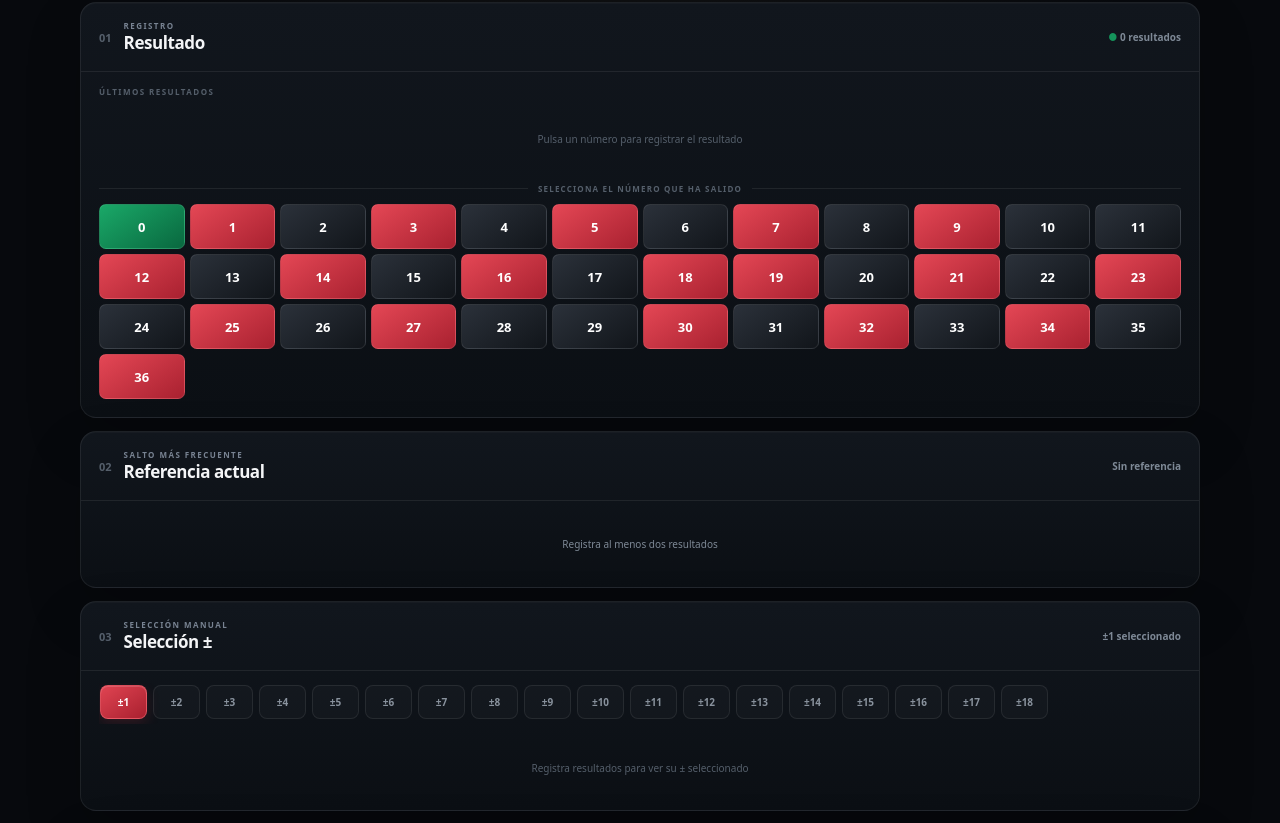
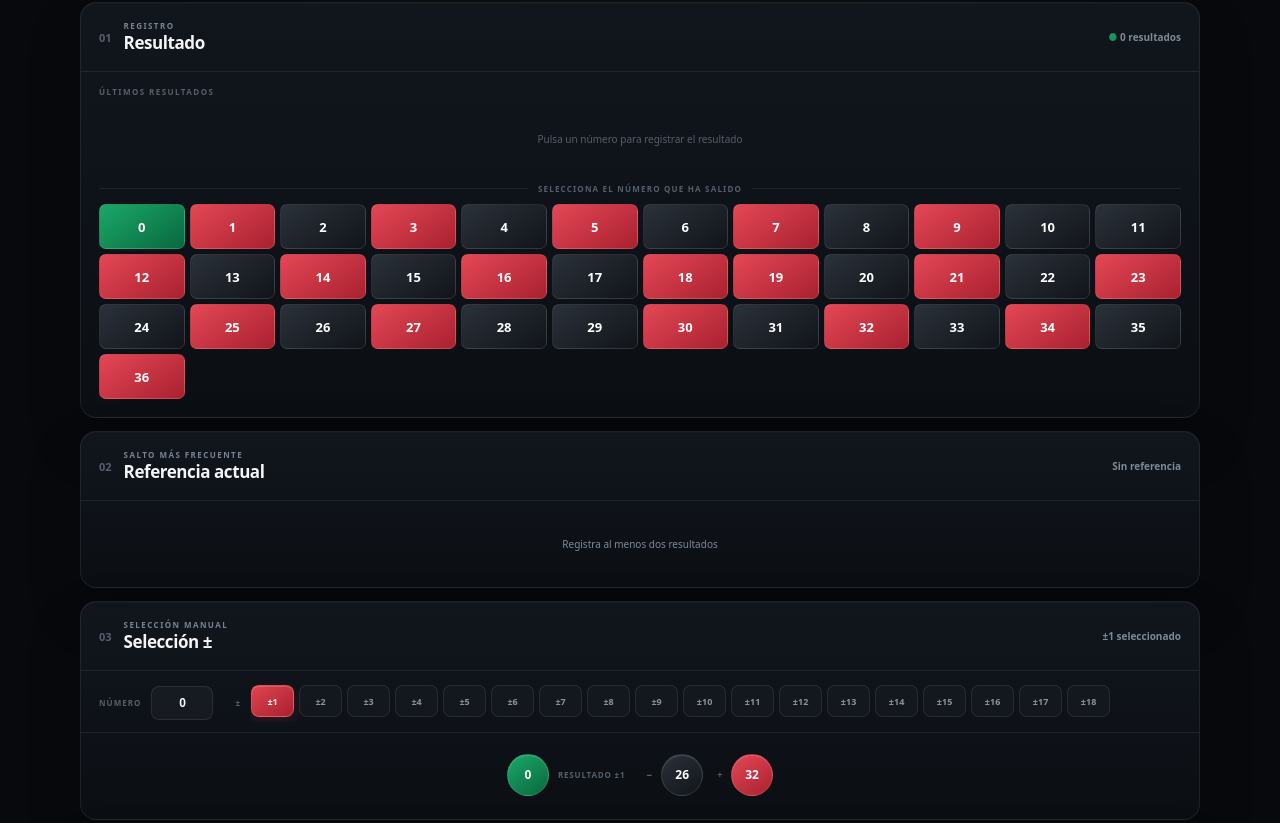
Before and after one commit to eddsix/Saltos-ruleta, a plain HTML site: page index.html in a window 1280 px wide. Shown: the part 103-926 px from the top of the page. Drawn offline with Linux system fonts and the light colour scheme.

Commit message:
Add files via upload

```diff
--- a/app.js
+++ b/app.js
@@ -7,8 +7,9 @@ const LEGACY_KEYS=["europeanRouletteJumpTracker.v10","europeanRouletteJumpTracke
 let results=[],jumps=[];
 const $=id=>document.getElementById(id);
 const resultHistory=$("resultHistory"),jumpHistory=$("jumpHistory"),numberGrid=$("numberGrid"),detectedGrid=$("detectedGrid"),resultCount=$("resultCount"),jumpCount=$("jumpCount"),detectedCount=$("detectedCount"),frequencyList=$("frequencyList"),frequencyCount=$("frequencyCount"),undoResult=$("undoResult"),clearHistory=$("clearHistory"),referenceNumbers=$("referenceNumbers"),referenceJump=$("referenceJump");
-const selectedJumpGrid=$("selectedJumpGrid"),selectedJumpList=$("selectedJumpList"),selectedJumpMetric=$("selectedJumpMetric");
+const selectedJumpGrid=$("selectedJumpGrid"),selectedJumpResult=$("selectedJumpResult"),selectedJumpMetric=$("selectedJumpMetric"),selectedResultNumber=$("selectedResultNumber");
 let selectedMagnitude=1;
+let selectedResult=0;
 function color(n){return n===0?"green":REDS.has(n)?"red":"black"}
 function calculateJump(previous,current){const previousIndex=WHEEL.indexOf(previous),currentIndex=WHEEL.indexOf(current);if(previousIndex===-1||currentIndex===-1)return null;let value=currentIndex-previousIndex;if(value>18)value-=37;if(value<-18)value+=37;return value}
 function rebuildJumps(){const rebuilt=[];for(let i=0;i<results.length-1;i++){const value=calculateJump(results[i+1],results[i]);if(value!==null)rebuilt.push(value)}return rebuilt}
@@ -120,7 +121,7 @@ function getReferenceEvaluations(){
   return evaluations;
 }
 function renderSelectedJump(){
-  if(!selectedJumpGrid||!selectedJumpList)return;
+  if(!selectedJumpGrid||!selectedJumpResult)return;
   selectedJumpGrid.innerHTML="";
   for(let n=1;n<=18;n++){
     const b=document.createElement("button");
@@ -131,23 +132,30 @@ function renderSelectedJump(){
     selectedJumpGrid.appendChild(b);
   }
   selectedJumpMetric.textContent=`±${selectedMagnitude} seleccionado`;
-  selectedJumpList.innerHTML="";
-  if(!results.length){
-    const empty=document.createElement("div");empty.className="selected-jump-empty";empty.textContent="Registra resultados para ver su ± seleccionado";selectedJumpList.appendChild(empty);return;
-  }
-  results.forEach(result=>{
-    const idx=WHEEL.indexOf(result);
-    const plus=WHEEL[(idx+selectedMagnitude)%37];
-    const minus=WHEEL[(idx-selectedMagnitude+37)%37];
-    const row=document.createElement("div");row.className="selected-jump-row";
-    const resultEl=document.createElement("div");resultEl.className=`selected-result ${color(result)}`;resultEl.textContent=result;
-    const minusLabel=document.createElement("div");minusLabel.className="selected-side";minusLabel.textContent="−";
-    const minusEl=document.createElement("div");minusEl.className="selected-number";minusEl.textContent=minus;
-    const plusLabel=document.createElement("div");plusLabel.className="selected-side";plusLabel.textContent="+";
-    const plusEl=document.createElement("div");plusEl.className="selected-number";plusEl.textContent=plus;
-    row.append(resultEl,minusLabel,minusEl,plusLabel,plusEl);selectedJumpList.appendChild(row);
-  });
+  const idx=WHEEL.indexOf(selectedResult);
+  if(idx<0){selectedJumpResult.innerHTML="";return;}
+  const plus=WHEEL[(idx+selectedMagnitude)%37];
+  const minus=WHEEL[(idx-selectedMagnitude+37)%37];
+  selectedJumpResult.innerHTML="";
+  const query=document.createElement("div");query.className="selected-query";
+  const source=document.createElement("div");source.className=`selected-result ${color(selectedResult)}`;source.textContent=selectedResult;
+  const label=document.createElement("span");label.className="selected-query-label";label.textContent=`RESULTADO ±${selectedMagnitude}`;
+  query.append(source,label);
+  const minusWrap=document.createElement("div");minusWrap.className="selected-target";
+  const minusSign=document.createElement("span");minusSign.className="selected-side";minusSign.textContent="−";
+  const minusEl=document.createElement("div");minusEl.className=`selected-number ${color(minus)}`;minusEl.textContent=minus;
+  minusWrap.append(minusSign,minusEl);
+  const plusWrap=document.createElement("div");plusWrap.className="selected-target";
+  const plusSign=document.createElement("span");plusSign.className="selected-side";plusSign.textContent="+";
+  const plusEl=document.createElement("div");plusEl.className=`selected-number ${color(plus)}`;plusEl.textContent=plus;
+  plusWrap.append(plusSign,plusEl);
+  selectedJumpResult.append(query,minusWrap,plusWrap);
 }
+selectedResultNumber.addEventListener("input",()=>{
+  const value=Number(selectedResultNumber.value);
+  if(Number.isInteger(value)&&value>=0&&value<=36){selectedResult=value;renderSelectedJump()}
+});
+
 function render(){renderResults();renderJumps();renderDetected();renderFrequency();renderReference();renderSelectedJump()}
 undoResult.addEventListener("click",()=>{if(results.length){results.shift();jumps=rebuildJumps();saveData();render()}});
 clearHistory.addEventListener("click",()=>{results=[];jumps=[];saveData();render()});
--- a/index.html
+++ b/index.html
@@ -37,9 +37,16 @@
     <span id="selectedJumpMetric" class="metric">±1 seleccionado</span>
   </div>
   <div class="selected-jump-controls">
-    <div id="selectedJumpGrid" class="selected-jump-grid"></div>
+    <div class="selected-number-control">
+      <label for="selectedResultNumber">NÚMERO</label>
+      <input id="selectedResultNumber" type="number" min="0" max="36" value="0" inputmode="numeric" aria-label="Número a consultar">
+    </div>
+    <div class="selected-jump-picker">
+      <span class="selected-picker-label">±</span>
+      <div id="selectedJumpGrid" class="selected-jump-grid"></div>
+    </div>
   </div>
-  <div id="selectedJumpList" class="selected-jump-list"></div>
+  <div id="selectedJumpResult" class="selected-jump-result"></div>
 </section>
 
 <section class="panel">
--- a/style.css
+++ b/style.css
@@ -13,19 +13,25 @@ main{display:grid;gap:13px}.panel{border:1px solid var(--line);border-radius:16p
 .reference-result-wrap{flex-basis:100%;display:flex;justify-content:center;align-items:center;gap:9px;margin-top:2px}.reference-result-label{color:var(--dim);font-size:8px;font-weight:700;letter-spacing:.12em}.reference-result-badge{font-size:10px;letter-spacing:.1em;padding:5px 9px;border-radius:999px;border:1px solid rgba(255,255,255,.12)}.reference-result-badge.win{color:#79e0ad;background:rgba(21,148,91,.1);border-color:rgba(21,148,91,.35)}.reference-result-badge.loss{color:#ff9da6;background:rgba(223,57,73,.08);border-color:rgba(223,57,73,.28)}.reference-result-badge:not(.win):not(.loss){color:var(--muted)}.reference-performance{display:flex;align-items:center;gap:10px;margin-top:10px;padding-top:9px;border-top:1px solid var(--line);font-size:9px}.reference-performance span{color:var(--dim);font-weight:700;letter-spacing:.08em}.reference-performance strong{font-size:10px}
 @media(max-width:650px){.reference-result-wrap{margin-top:0}.reference-performance{flex-wrap:wrap;gap:7px}}
 
-/* Selección ±: selector compacto, independiente del resto de módulos. */
-.selected-jump-controls{padding:12px 18px 10px}
-.selected-jump-grid{display:flex;align-items:center;gap:6px;overflow-x:auto;scrollbar-width:none;padding:2px 1px 5px}
+/* Resultado ±: consulta individual, sin listar el historial completo. */
+.selected-jump-controls{padding:12px 18px 10px;display:flex;align-items:center;gap:22px;border-bottom:1px solid var(--line)}
+.selected-number-control{display:flex;align-items:center;gap:10px;flex:0 0 auto}
+.selected-number-control label,.selected-picker-label{color:var(--dim);font-size:8px;font-weight:800;letter-spacing:.13em}
+.selected-number-control input{width:62px;height:34px;padding:0 8px;border-radius:8px;border:1px solid rgba(255,255,255,.09);background:rgba(255,255,255,.035);color:#fff;font-size:12px;font-weight:800;text-align:center;outline:none}
+.selected-number-control input:focus{border-color:rgba(200,170,112,.45);box-shadow:0 0 0 2px rgba(200,170,112,.08)}
+.selected-number-control input::-webkit-outer-spin-button,.selected-number-control input::-webkit-inner-spin-button{-webkit-appearance:none;margin:0}
+.selected-number-control input[type=number]{-moz-appearance:textfield}
+.selected-jump-picker{display:flex;align-items:center;gap:9px;min-width:0;flex:1}
+.selected-jump-grid{display:flex;align-items:center;gap:5px;overflow-x:auto;scrollbar-width:none;padding:2px 1px 5px;min-width:0}
 .selected-jump-grid::-webkit-scrollbar{display:none}
-.selected-jump-btn{flex:0 0 auto;min-width:47px;height:34px;padding:0 9px;border-radius:8px;border:1px solid rgba(255,255,255,.08);background:rgba(255,255,255,.025);color:#89929d;font-size:10px;font-weight:800;cursor:pointer;transition:.12s}
+.selected-jump-btn{flex:0 0 auto;min-width:43px;height:32px;padding:0 8px;border-radius:8px;border:1px solid rgba(255,255,255,.08);background:rgba(255,255,255,.025);color:#89929d;font-size:9px;font-weight:800;cursor:pointer;transition:.12s}
 .selected-jump-btn:hover{background:rgba(255,255,255,.06);color:#dce1e6}
 .selected-jump-btn.active{color:#fff;background:linear-gradient(145deg,#e04452,#a9202f);border-color:rgba(255,117,128,.48);box-shadow:0 5px 14px rgba(223,57,73,.16),inset 0 1px rgba(255,255,255,.15)}
-.selected-jump-list{padding:7px 18px 15px;display:flex;flex-direction:column}
-.selected-jump-empty{min-height:54px;display:grid;place-items:center;color:var(--dim);font-size:10px}
-.selected-jump-row{min-height:54px;display:grid;grid-template-columns:72px 34px minmax(28px,1fr) 34px minmax(28px,1fr);align-items:center;gap:10px;border-bottom:1px solid var(--line)}
-.selected-jump-row:last-child{border-bottom:0}
-.selected-result{width:40px;height:40px;border-radius:50%;display:grid;place-items:center;color:#fff;font-size:12px;font-weight:800;border:1px solid rgba(255,255,255,.12);box-shadow:inset 0 1px rgba(255,255,255,.12)}
-.selected-label{color:var(--dim);font-size:8px;font-weight:700;letter-spacing:.08em}
-.selected-number{font-size:13px;font-weight:800;text-align:center}
-.selected-side{font-size:8px;font-weight:800;text-align:center;color:var(--dim);letter-spacing:.08em}
-@media(max-width:650px){.selected-jump-controls{padding-left:13px;padding-right:13px}.selected-jump-grid{gap:5px}.selected-jump-btn{min-width:43px;height:32px;padding:0 7px;font-size:9px}.selected-jump-list{padding-left:13px;padding-right:13px}.selected-jump-row{grid-template-columns:54px 28px minmax(24px,1fr) 28px minmax(24px,1fr);gap:7px}.selected-result{width:36px;height:36px}.selected-number{font-size:12px}}
+.selected-jump-result{min-height:86px;padding:12px 18px 15px;display:flex;align-items:center;justify-content:center;gap:14px}
+.selected-query{display:flex;align-items:center;gap:9px;margin-right:7px}
+.selected-query-label{color:var(--dim);font-size:8px;font-weight:800;letter-spacing:.1em}
+.selected-result{width:42px;height:42px;border-radius:50%;display:grid;place-items:center;color:#fff;font-size:12px;font-weight:800;border:1px solid rgba(255,255,255,.12);box-shadow:inset 0 1px rgba(255,255,255,.12)}
+.selected-target{display:flex;align-items:center;gap:8px}
+.selected-side{font-size:9px;font-weight:800;color:var(--dim);letter-spacing:.08em}
+.selected-number{width:42px;height:42px;border-radius:50%;display:grid;place-items:center;color:#fff;font-size:12px;font-weight:800;border:1px solid rgba(255,255,255,.12);box-shadow:inset 0 1px rgba(255,255,255,.12)}
+@media(max-width:650px){.selected-jump-controls{padding-left:13px;padding-right:13px;gap:13px;align-items:flex-start;flex-direction:column}.selected-jump-picker{width:100%}.selected-jump-grid{gap:4px}.selected-jump-btn{min-width:40px;height:31px;padding:0 7px;font-size:9px}.selected-jump-result{padding-left:13px;padding-right:13px;gap:10px;flex-wrap:wrap}.selected-query{margin-right:0}.selected-query-label{font-size:7px}.selected-result,.selected-number{width:38px;height:38px;font-size:11px}}
```
